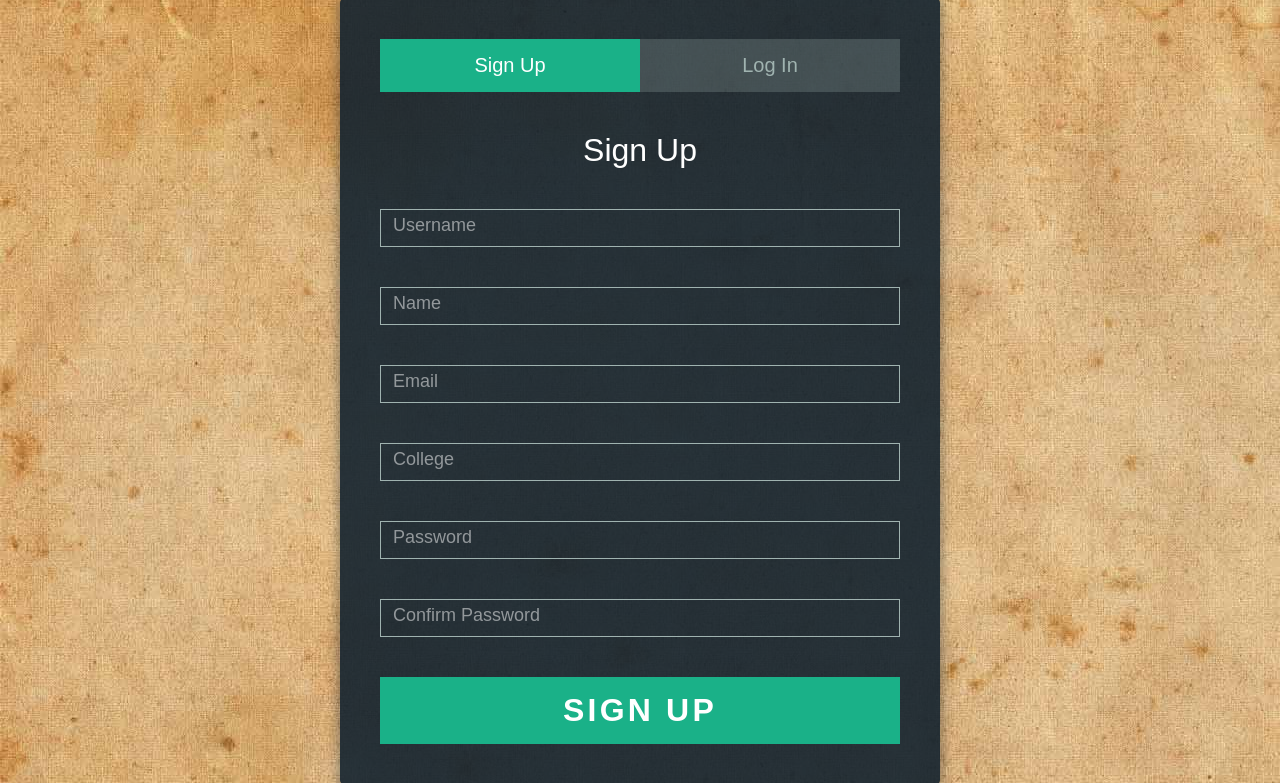
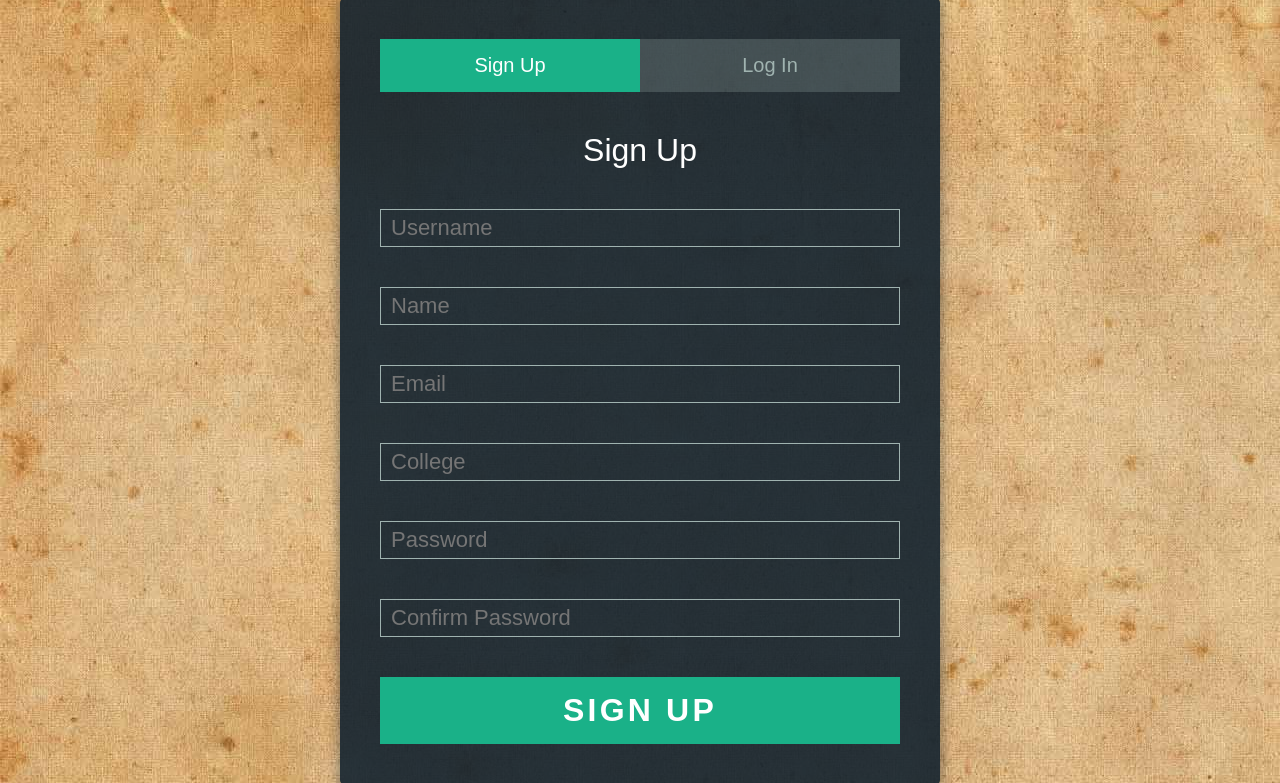
Before and after one commit to webholik/got, a Django app: page /signup/ in a window 1280 px wide. Shown: the part 41-824 px from the top of the page. Run offline with Django 3.2, Linux system fonts and the light colour scheme.

Commit message:
Use placeholder instead of labels on forms

```diff
--- a/contest/forms.py
+++ b/contest/forms.py
@@ -11,18 +11,24 @@ class NewUserForm(forms.ModelForm):
     password1 = forms.CharField(
         label='Password',
         strip=False,
-        widget=forms.PasswordInput(attrs={'autocomplete': 'new-password'})
+        widget=forms.PasswordInput(attrs={'autocomplete': 'new-password', 'placeholder': 'Password'})
     )
 
     password2 = forms.CharField(
         label='Confirm Password',
         strip=False,
-        widget=forms.PasswordInput(attrs={'autocomplete': 'new-password'})
+        widget=forms.PasswordInput(attrs={'autocomplete': 'new-password', 'placeholder': 'Confirm Password'})
     )
 
     class Meta:
         model = Contestant
         fields = ['username', 'name', 'email', 'college']
+        widgets = {
+            'username': forms.TextInput(attrs={'placeholder': 'Username'}),
+            'name': forms.TextInput(attrs={'placeholder': 'Name'}),
+            'email': forms.EmailInput(attrs={'placeholder': 'Email'}),
+            'college': forms.TextInput(attrs={'placeholder': 'College'}),
+        }
 
     def clean_password2(self):
         password1 = self.cleaned_data.get('password1')
@@ -51,12 +57,12 @@ class AnswerForm(forms.ModelForm):
 class LoginForm(forms.Form):
     username = forms.CharField(
         label='Username',
-        widget=forms.TextInput(attrs={'autofocus': True, 'autocapitalize': 'none', 'autocomplete': 'username'})
+        widget=forms.TextInput(attrs={'autofocus': True, 'autocapitalize': 'none', 'autocomplete': 'username', 'placeholder': 'Username'})
     )
 
     password = forms.CharField(
         label='Password',
-        widget=forms.PasswordInput(attrs={'autocomplete': 'new-password'}),
+        widget=forms.PasswordInput(attrs={'autocomplete': 'new-password', 'placeholder': 'Password'}),
         strip=False
     )
 
--- a/contest/templates/contest/auth_base.html
+++ b/contest/templates/contest/auth_base.html
@@ -2,6 +2,7 @@
 <!DOCTYPE html>
 <html>
 <head>
+    <meta name="viewport" content="width=device-width, initial-scale=1, shrink-to-fit=no">
     <title>Game Of Troves</title>
     <link rel="stylesheet" type="text/css" href="{% static 'b.css' %}">
 
--- a/contest/templates/contest/signup.html
+++ b/contest/templates/contest/signup.html
@@ -12,35 +12,43 @@
 
             <form action="{% url 'contest:signup' %}" method="post">
                 {% csrf_token %}
-                <div class="field-wrap">
-                    <label for="{{ form.username.id_for_label }}">{{ form.username.label }}</label>
-                    {{ form.username }}
-                </div>
-
-                <div class="field-wrap">
-                    <label for="{{ form.name.id_for_label }}">{{ form.name.label }}</label>
-                    {{ form.name }}
-                </div>
-
-                <div class="field-wrap">
-                    <label for="{{ form.email.id_for_label }}">{{ form.email.label }}</label>
-                    {{ form.email }}
-                </div>
-
-                <div class="field-wrap">
-                    <label for="{{ form.college.id_for_label }}">{{ form.college.label }}</label>
-                    {{ form.college }}
-                </div>
-
-                <div class="field-wrap">
-                    <label for="{{ form.password1.id_for_label }}">{{ form.password1.label }}</label>
-                    {{ form.password1 }}
-                </div>
-
-                <div class="field-wrap">
-                    <label for="{{ form.password2.id_for_label }}">{{ form.password2.label }}</label>
-                    {{ form.password2 }}
-                </div>
+                {% for field in form %}
+                    <div class="field-wrap">
+{#                        {% if not field.value %}#}
+{#                            <label for="{{ field.id_for_label }}">{{ field.label }}</label>#}
+{#                        {% endif %}#}
+                        {{ field }}
+                    </div>
+                {% endfor %}
+                {#                <div class="field-wrap">#}
+                {#                    <label for="{{ form.username.id_for_label }}">{{ form.username.label }}</label>#}
+                {#                    {{ form.username }}#}
+                {#                </div>#}
+                {##}
+                {#                <div class="field-wrap">#}
+                {#                    <label for="{{ form.name.id_for_label }}">{{ form.name.label }}</label>#}
+                {#                    {{ form.name }}#}
+                {#                </div>#}
+                {##}
+                {#                <div class="field-wrap">#}
+                {#                    <label for="{{ form.email.id_for_label }}">{{ form.email.label }}</label>#}
+                {#                    {{ form.email }}#}
+                {#                </div>#}
+                {##}
+                {#                <div class="field-wrap">#}
+                {#                    <label for="{{ form.college.id_for_label }}">{{ form.college.label }}</label>#}
+                {#                    {{ form.college }}#}
+                {#                </div>#}
+                {##}
+                {#                <div class="field-wrap">#}
+                {#                    <label for="{{ form.password1.id_for_label }}">{{ form.password1.label }}</label>#}
+                {#                    {{ form.password1 }}#}
+                {#                </div>#}
+                {##}
+                {#                <div class="field-wrap">#}
+                {#                    <label for="{{ form.password2.id_for_label }}">{{ form.password2.label }}</label>#}
+                {#                    {{ form.password2 }}#}
+                {#                </div>#}
 
                 <input type="submit" class="button button-block" value="Sign Up">
 
```
Also changed, not shown: contest/templates/contest/login.html (+9 -9 lines).
